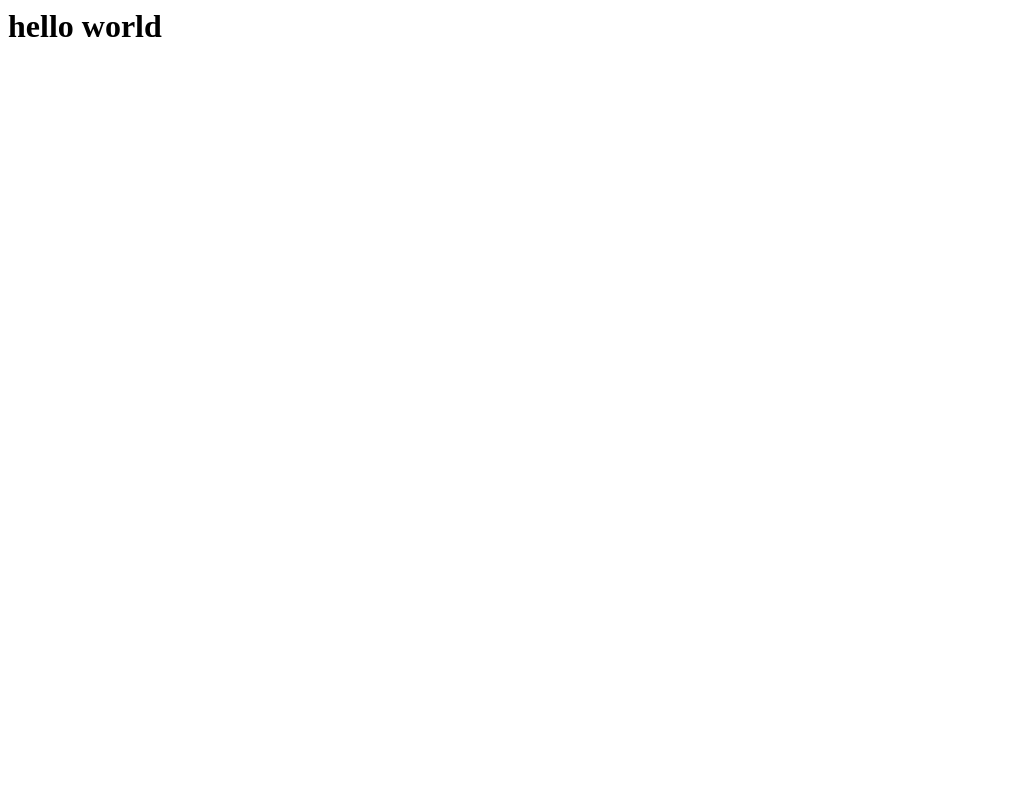
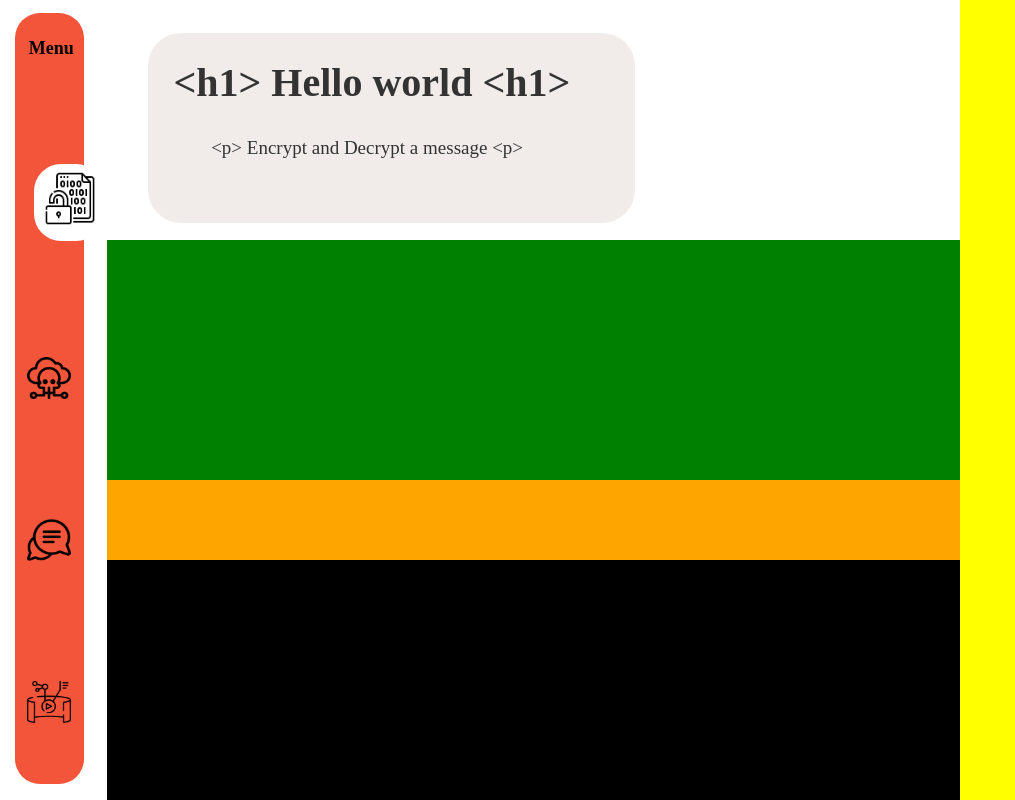
Before and after one commit to charef08/BSD_WebApp, a Flask app: page / in a window 1280 px wide. Before the commit the part shown is almost empty. Shown: the whole page, without its empty margins (0-1015 px from the left). Run offline with Flask 2, Linux system fonts and the light colour scheme; some libraries are stand-ins or nearby versions.

Commit message:
added the assest, coded the menu bar and intro card

```diff
--- a/App.py
+++ b/App.py
@@ -4,7 +4,7 @@ app = Flask(__name__)
 
 @app.route('/')
 def index():
-    return '<h1>hello world<h1>'
+    return render_template('index.html')
 
 if __name__ == '__main__':
 	app.run(debug=True)
--- /dev/null
+++ b/static/css/style.css
@@ -0,0 +1,142 @@
+.container{
+    height: 100vh;
+    width: 100%;
+    padding: 0;
+}
+
+.part1{
+    background-color: white;
+    height: 100vh;
+    padding-top: 1%;
+}
+
+.part2{
+    background-color: red;
+    height: 100vh;
+}
+
+.part3{
+    background-color: yellow;
+    height: 100vh;
+}
+
+.intro{
+    height: 30%;
+    background-color: white;
+    padding-left: 5%;
+    padding-top: 4%;
+    /* padding-bottom: 1%; */
+}
+
+.msg1{
+    height: 30%;
+    background-color: green;
+}
+
+.exg{
+    height: 10%;
+    background-color: orange;
+}
+
+.msg2{
+    height: 30%;
+    background-color: black;
+}
+
+.cadre{
+    width: 60%;
+    height: 92%;
+    background-color: #F1ECE9;
+    padding-left: 2%;
+    padding-top: 1%;
+    border-radius: 33px;
+}
+
+.cadre h1{
+    padding-left: 2%;
+    font-weight: 700;
+    font-size: 40px;
+    font-family: Segoe Script;
+}
+
+.cadre p{
+    padding-top: 4%;
+    padding-left: 10%;
+    font-size: 19px;
+    font-family: Segoe Script;
+}
+
+.menu{
+    height: 98%;
+    width: 90%;
+    background-color: #F3553A;
+    border-radius: 25px;
+}
+
+.menu p{
+    position: relative;
+    top: 3%;
+    margin-left: 20%;
+    font-size: 18px;
+    font-family: Segoe Script;
+    color: black;
+    font-weight: 900;
+}
+
+.img1{
+    height: 10%;
+    width: 100%;
+    margin-left: 0px;
+    position: relative;
+    top: 15%;
+    left: 27%;
+    background-color: white;
+    border-radius: 27px;
+}
+
+
+.img1 img{
+    height: 80%;
+    width: 90%;
+    padding-left: 15%;
+    padding-top: 10%;
+}
+
+.img2{
+    height: 6%;
+    width: 70%;
+    margin-left: 18%;
+    position: relative;
+    top: 30%;
+}
+
+.img2 img{
+    height: 90%;
+    width: 90%;
+}
+
+.img3{
+    height: 6%;
+    width: 70%;
+    margin-left: 18%;
+    position: relative;
+    top: 45%;
+}
+
+.img3 img{
+    height: 90%;
+    width: 90%;
+}
+
+.img4{
+    height: 6%;
+    width: 70%;
+    margin-left: 18%;
+    position: relative;
+    top: 60%;
+}
+
+.img4 img{
+    height: 90%;
+    width: 90%;
+}
--- a/templates/index.html
+++ b/templates/index.html
@@ -15,10 +15,49 @@
     <!-- Bootstrap theme -->
     <link href="{{ url_for('static', filename='css/bootstrap-theme.min.css') }}" rel="stylesheet">
 
-
-
+    <link href="{{ url_for('static', filename='css/style.css') }}" rel="stylesheet">
   </head>
 
-  <body>
+  <body style="background-color:lightyellow">
+    <div class="container">
+      <div class="col-md-1 part1">
+        <div class="menu">
+          <p>Menu</p>
+          <a href="#1">
+            <div class="row img1">
+              <img src="{{ url_for('static', filename='assets/encryption.png') }}">
+            </div>
+          </a>
+          <a href="#2">
+            <div class="row img2">
+              <img src="{{ url_for('static', filename='assets/hacking.png') }}">
+            </div>
+          </a>
+          <a href="#3">
+            <div class="row img3">
+              <img src="{{ url_for('static', filename='assets/conversation.png') }}">
+            </div>
+          </a>
+          <a href="#4">
+            <div class="row img4">
+              <img src="{{ url_for('static', filename='assets/video.png') }}">
+            </div>
+          </a>
+        </div>
+      </div>
+      <div class="col-md-8 part2">
+        <div class="row intro">
+          <div class="cadre">
+            <h1> 	&lth1&gt Hello world &lth1&gt</h1>
+            <p> &ltp&gt Encrypt and Decrypt a message &ltp&gt</p>
+          </div>
+        </div>
+        <div class="row msg1"></div>
+        <div class="row exg"></div>
+        <div class="row msg2"></div>
+      </div>
+      <div class="col-md-3 part3">
+      </div>
+    </div>
   </body>
 </html>
```
Also changed, not shown: static/assets/conversation.png (added), static/assets/encryption.png (added), static/assets/exchange.png (added), static/assets/hacking.png (added), static/assets/video.png (added).
